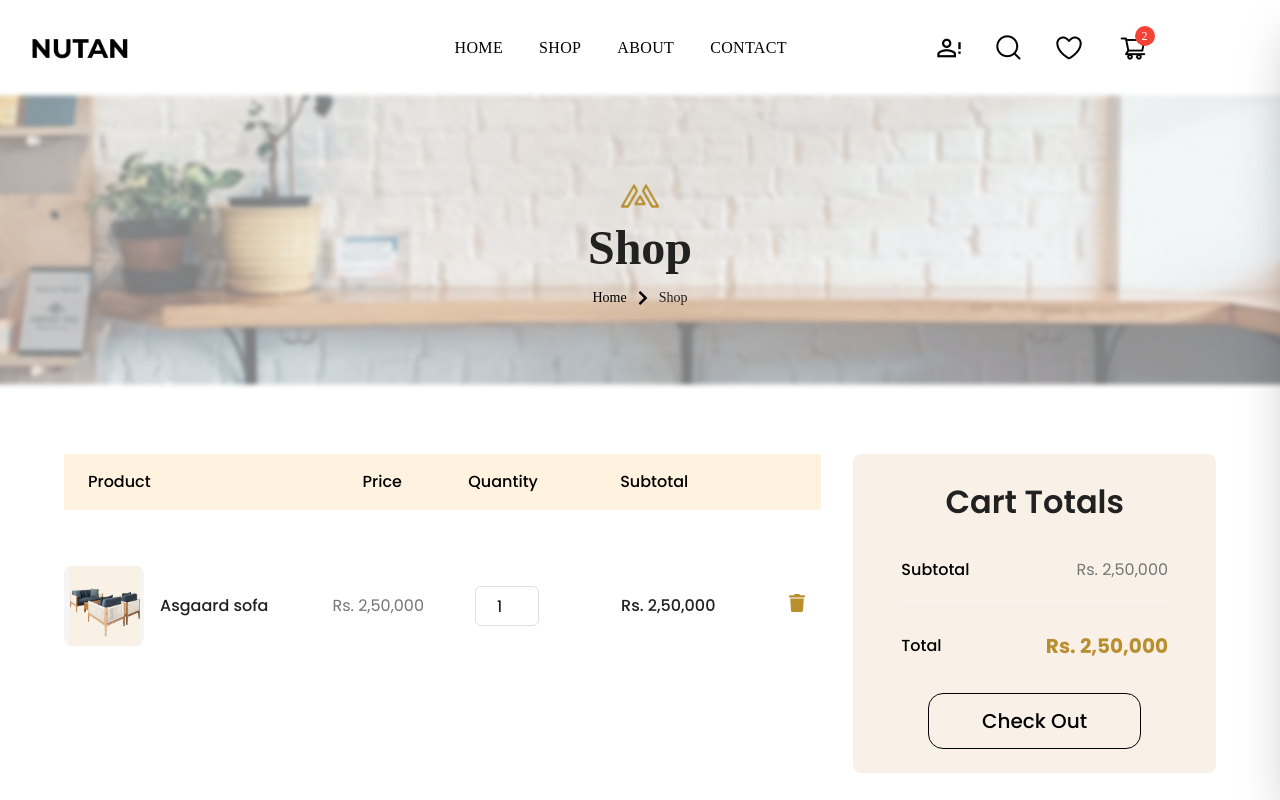
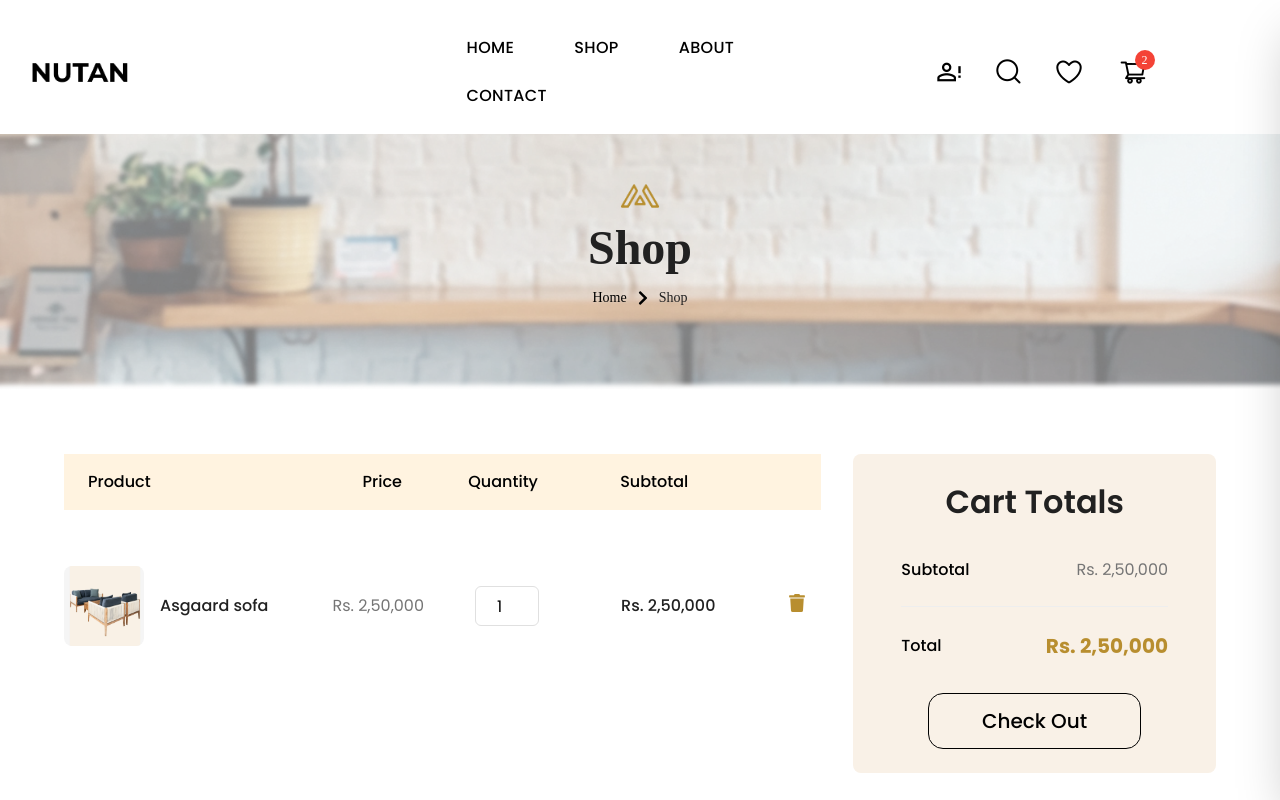
Before and after one commit to harshngit/nutan, a Next.js app: page /cart in a window 1280 px wide. Shown: the top 800 px of the page. Built offline with nearby package versions, Linux system fonts and the light colour scheme.

Commit message:
done with the changes

```diff
--- a/src/components/Home/AboutHome.js
+++ b/src/components/Home/AboutHome.js
@@ -15,15 +15,15 @@ const AboutHome = () => {
 			<div className='grid lg:grid-cols-3 mt-10 grid-cols-1 justify-center items-center gap-[30px]'>
 				<div className='flex flex-col gap-[20px] justify-center items-center'>
 					<img className='rounded-lg' src="/asset/browse/1.png" alt="" />
-					<h3 className='text-black text-[24px]'>Office Supplies</h3>
+					<h3 className='text-black font-semibold text-[24px]'>Office Supplies</h3>
 				</div>
 				<div className='flex flex-col gap-[20px] justify-center items-center'>
 					<img className='rounded-lg' src="/asset/browse/2.png" alt="" />
-					<h3 className='text-black text-[24px]'>Print</h3>
+					<h3 className='text-black font-semibold text-[24px]'>Print</h3>
 				</div>
 				<div className='flex flex-col gap-[20px] justify-center items-center'>
 					<img className='rounded-lg' src="/asset/browse/3.png" alt="" />
-					<h3 className='text-black text-[24px]'>Bedroom</h3>
+					<h3 className='text-black font-semibold text-[24px]'>Bedroom</h3>
 				</div>
 			</div>
 		</section>
--- a/src/components/Home/Deal.js
+++ b/src/components/Home/Deal.js
@@ -20,11 +20,11 @@ const Deal = ({ products = [], loading }) => {
       </div>
 
       <div className="p-8">
-        <div className="grid grid-cols-1 sm:grid-cols-2 md:grid-cols-3 lg:grid-cols-4 items-center gap-6">
+        <div className="grid grid-cols-1 sm:grid-cols-2 md:grid-cols-3 lg:grid-cols-4 items-center gap-[32px]">
           {products.map((product) => (
-            <div key={product.id} className="relative lg:w-[100%] group border rounded-[28px] overflow-hidden">
+            <div key={product.id} className="relative lg:w-[320px] group border overflow-hidden">
               {/* Product images with hover effect */}
-              <div className="relative h-[250px]">
+              <div className="relative h-[280px]">
                 <img
                   src={product.productImages?.[0] || "/default-product.jpg"}
                   alt={product.productName}
--- a/src/components/Layout/Navbar.js
+++ b/src/components/Layout/Navbar.js
@@ -105,7 +105,7 @@ export default function Navbar() {
   }, []);
 
   const navList = (
-    <ul className="flex flex-col lg:flex-row items-start lg:items-center lg:flex-wrap gap-3 lg:gap-3 text-white uppercase font-normal !text-sm tracking-wide">
+    <ul className="flex flex-col lg:flex-row items-start lg:items-center lg:flex-wrap gap-3 lg:gap-3 text-white uppercase font-[poppins] font-medium !text-sm tracking-wide">
       {navItems.map((item, idx) => {
         const hasChildren = item.children && item.children.length > 0;
         const isParentActive =
@@ -119,7 +119,7 @@ export default function Navbar() {
             >
               <Link
                 href={item.href}
-                className={`group px-3 py-2 transition lg:text-[16px] block ${isParentActive ? "text-black" : "text-black"
+                className={`group px-6 py-2 transition lg:text-[16px] block ${isParentActive ? "text-black" : "text-black"
                   }`}
               >
                 {item.label}
```
